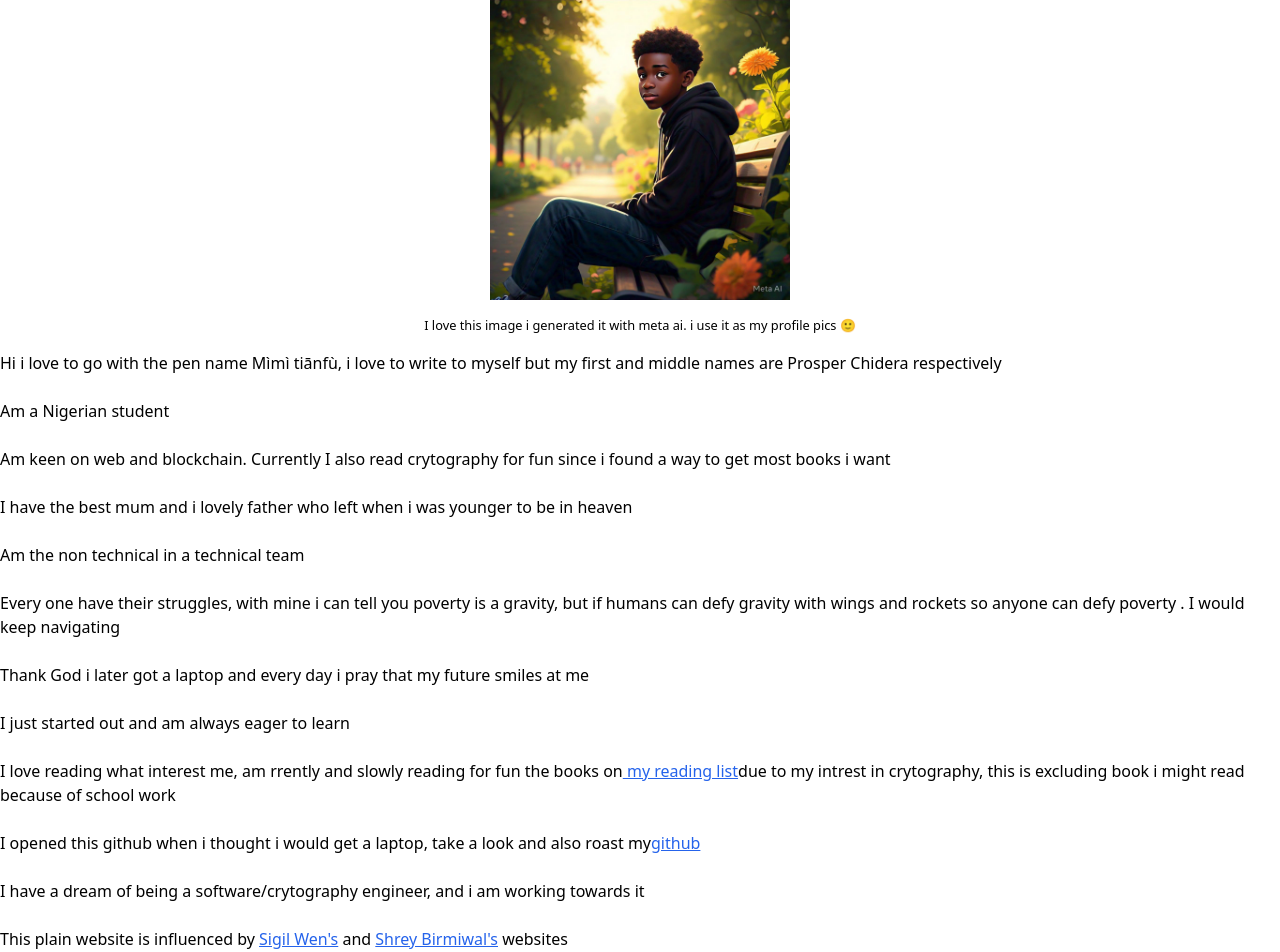
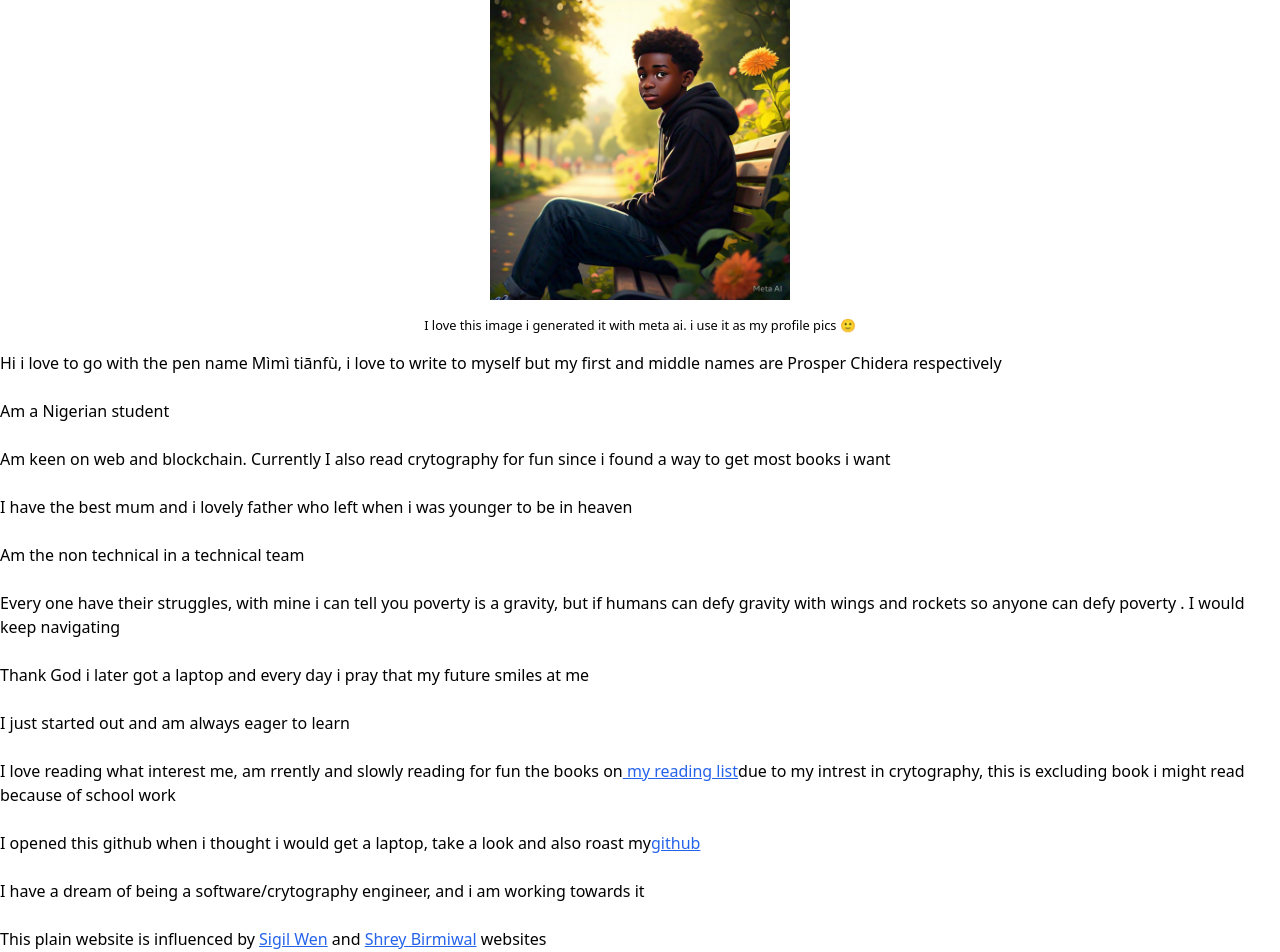
Before and after one commit to prosper615/Mamaboi, a Next.js app: page / in a window 1280 px wide. Shown: the top 952 px of the page. Built offline with nearby package versions, Linux system fonts and the light colour scheme.

Commit message:
removed an html escape char.. causing vercel depoy.. error

```diff
--- a/app/(root)/MyProfolio/AboutMe.tsx
+++ b/app/(root)/MyProfolio/AboutMe.tsx
@@ -95,7 +95,7 @@ due to my intrest in crytography, this is excluding book i might read because of
 
 
 
-<p>  This plain website is influenced by  <a  className="underline text-blue-600 hover:text-blue-800"href="https://sigilwen.ca/"> Sigil Wen's</a> and <a  className="underline text-blue-600 hover:text-blue-800" href="https://shreybirmiwal.vercel.app/"> Shrey Birmiwal's</a> websites </p> <br />
+<p>  This plain website is influenced by  <a  className="underline text-blue-600 hover:text-blue-800"href="https://sigilwen.ca/"> Sigil Wen</a> and <a  className="underline text-blue-600 hover:text-blue-800" href="https://shreybirmiwal.vercel.app/"> Shrey Birmiwal</a> websites </p> <br />
 </div>
 
     </div>
```
